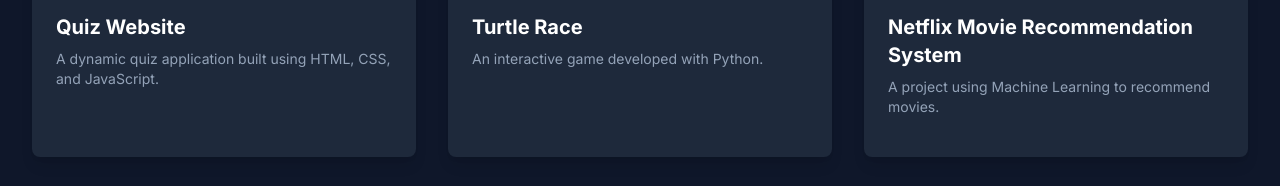
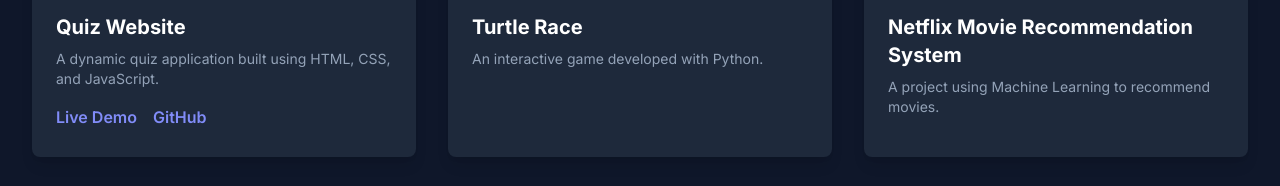
Before and after one commit to PatelDhruv23/Portfolio, a plain HTML site: page index.html in a window 1280 px wide. Shown: the part 1783-1969 px from the top of the page. Drawn offline with nearby package versions, Linux system fonts and the light colour scheme.

Commit message:
Renamed portfolio.html to index.html

```diff
--- a/portfolio.html
+++ b/index.html
@@ -134,10 +134,10 @@
                     <p class="text-slate-400 text-sm mb-4" id="project-desc-1">
                         A dynamic quiz application built using HTML, CSS, and JavaScript.
                     </p>
-                    <!-- <div class="flex space-x-4 mt-4">
-                        <a href="#" class="text-indigo-400 hover:text-indigo-300 font-semibold transition-colors">Live Demo</a>
-                        <a href="#" class="text-indigo-400 hover:text-indigo-300 font-semibold transition-colors">GitHub</a>
-                    </div> -->
+                    <div class="flex space-x-4 mt-4">
+                        <a href="https://quiz-website-ivory.vercel.app/" class="text-indigo-400 hover:text-indigo-300 font-semibold transition-colors">Live Demo</a>
+                        <a href="https://github.com/PatelDhruv23/Quiz-Website" class="text-indigo-400 hover:text-indigo-300 font-semibold transition-colors">GitHub</a>
+                    </div>
                 </div>
                 <!-- Project 2: Turtle Race -->
                 <div class="bg-slate-800 rounded-lg p-6 shadow-lg transform transition-transform hover:scale-105 hover:shadow-2xl">
@@ -211,6 +211,7 @@
                     <a href="mailto:dhrruv141@gmail.com" class="text-indigo-400 hover:text-indigo-300 font-semibold text-lg transition-colors">
                         dhrruv141@gmail.com
                     </a>
+
                 </div>
                 <div class="flex space-x-6 text-2xl">
                     <a href="https://www.linkedin.com/in/dhruvpatel2312/" target="_blank" rel="noopener noreferrer" class="text-slate-400 hover:text-white transition-colors">
```
Also changed, not shown: 1 other file.
